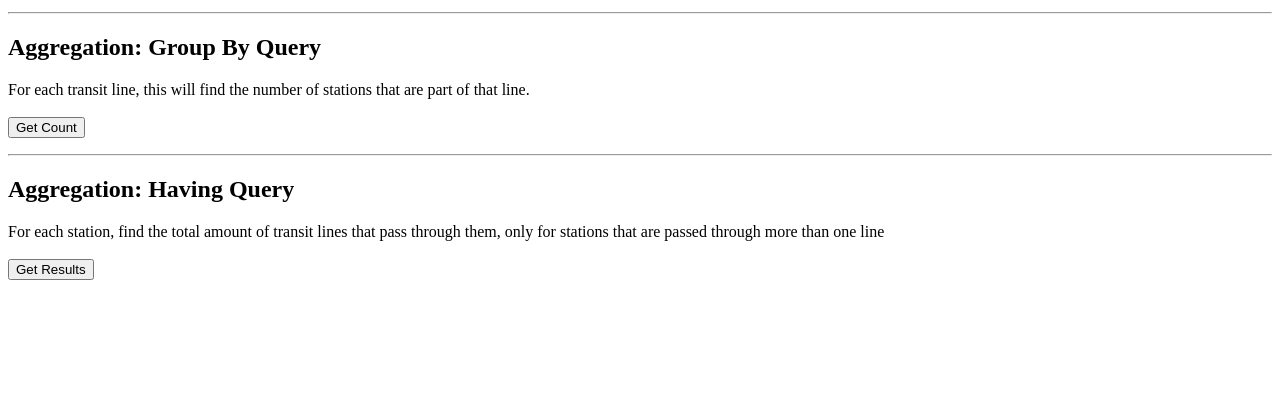
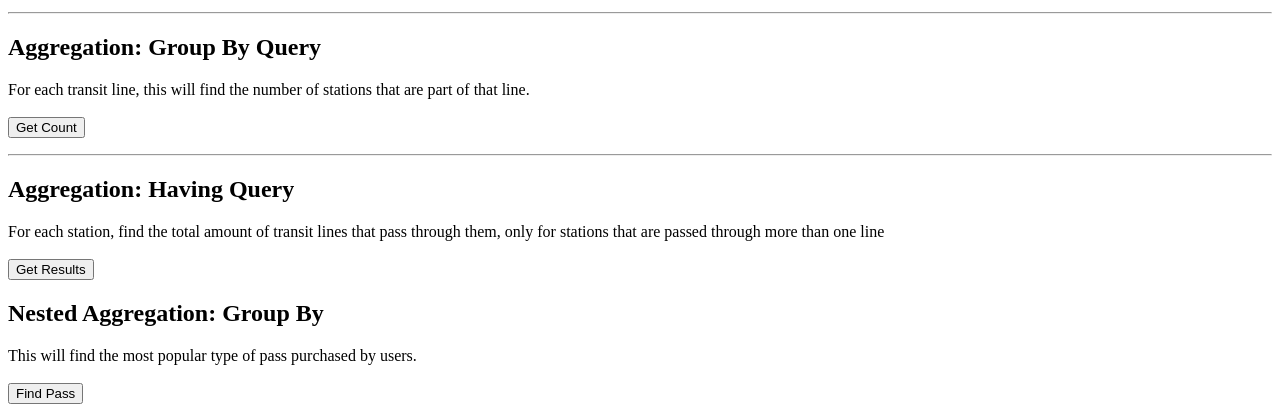
Before and after one commit to zhouflora/transit-db, a PHP site: page /oracle-test.php in a window 1280 px wide. Shown: the part 1122-1542 px from the top of the page. Before the commit the page ends 1402 px from the top, so only its background shows below. Run offline with PHP 8.4, Linux system fonts and the light colour scheme.

Commit message:
added Nested Aggregation query

```diff
--- a/app/oracle-test.php
+++ b/app/oracle-test.php
@@ -141,6 +141,14 @@
         For each station, find the total amount of transit lines that pass through them, only for stations
         that are passed through more than one line <br /><br />
         <input type="submit" value="Get Results" name="havingSubmit"></p>
+    </form>
+
+    <h2>Nested Aggregation: Group By</h2>
+    <form method="POST" action="new-test.php">
+        <!--refresh page when submitted-->
+        <input type="hidden" id="groupByRequest" name="groupByRequest">
+        This will find the most popular type of pass purchased by users. <br /><br />
+        <input type="submit" value="Find Pass" name="groupBySubmit"></p>
     </form>
 
     <?php
@@ -473,6 +481,33 @@
         }
     }
 
+    function handleNestedAggregation() {
+
+        global $db_conn;
+
+        $SQL = "SELECT type, COUNT(transactionID) FROM Pass_Loads_To GROUP BY type HAVING COUNT(transactionID) >= all(SELECT COUNT(p.transactionID) FROM Pass_Loads_To p GROUP BY p.type)";
+
+        $result = executePlainSQL($SQL);
+
+        if ($result) {
+
+            echo "<table>";
+            echo "<tr><th>Pass Type</th><th>Number Sold</th></tr>";
+
+            while (($result = oci_fetch_assoc($result)) != false) {
+                echo "<tr>";
+                echo "<td>" . $result['TYPE'] . "</td>";
+                echo "<td>" . $result['COUNT(transactionID)'] . "</td>";
+                echo "</tr>";
+            }
+            echo "</table>";
+
+            oci_free_statement($result);
+        } else {
+            echo "There are no passes in the database that fit this criteria.";
+        }
+    }
+
     // HANDLE ALL POST ROUTES
     // A better coding practice is to have one method that reroutes your requests accordingly. It will make it easier to add/remove functionality.
     // A better coding practice is to have one method that reroutes your requests accordingly. It will make it easier to add/remove functionality.
```
